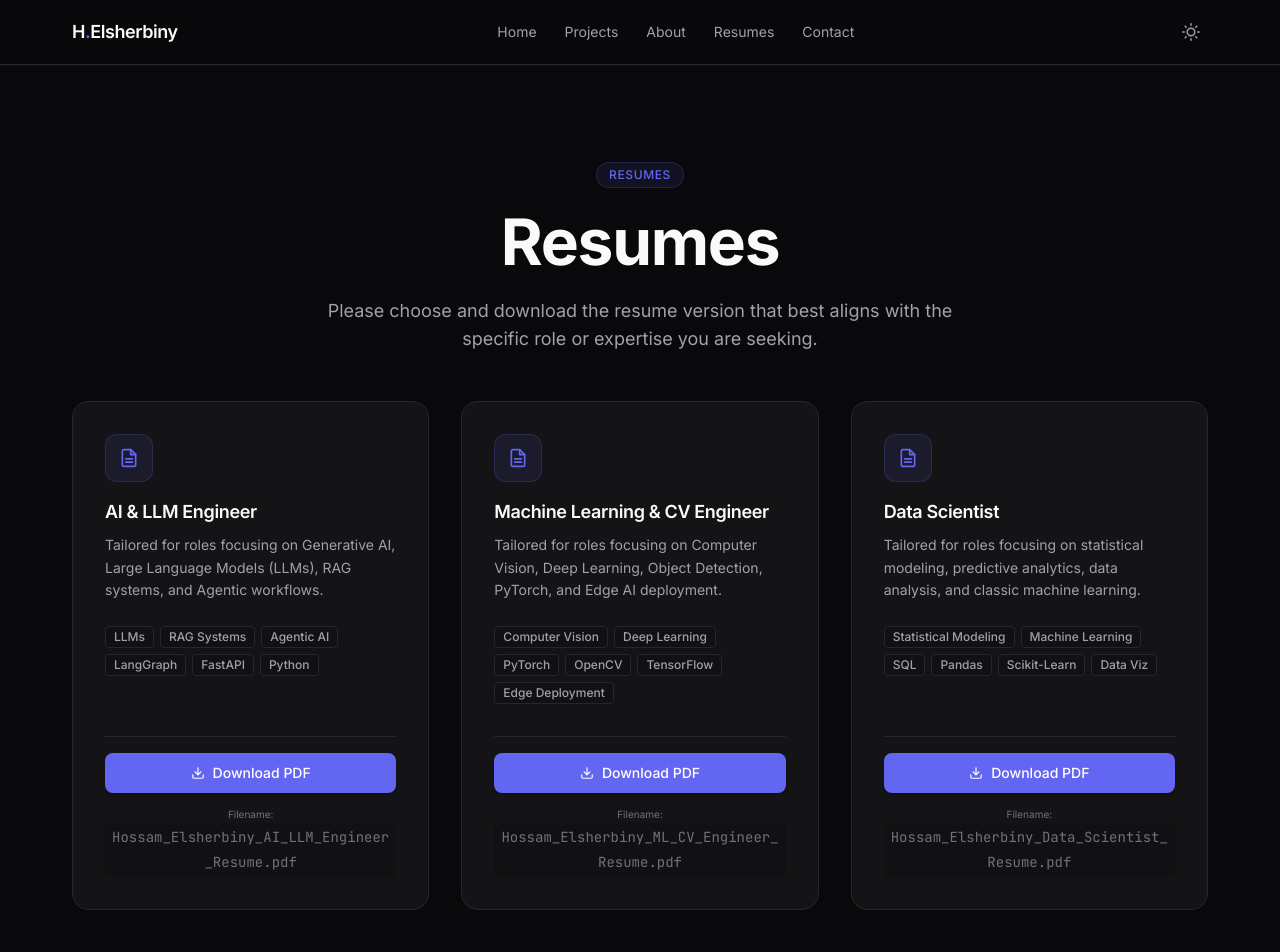
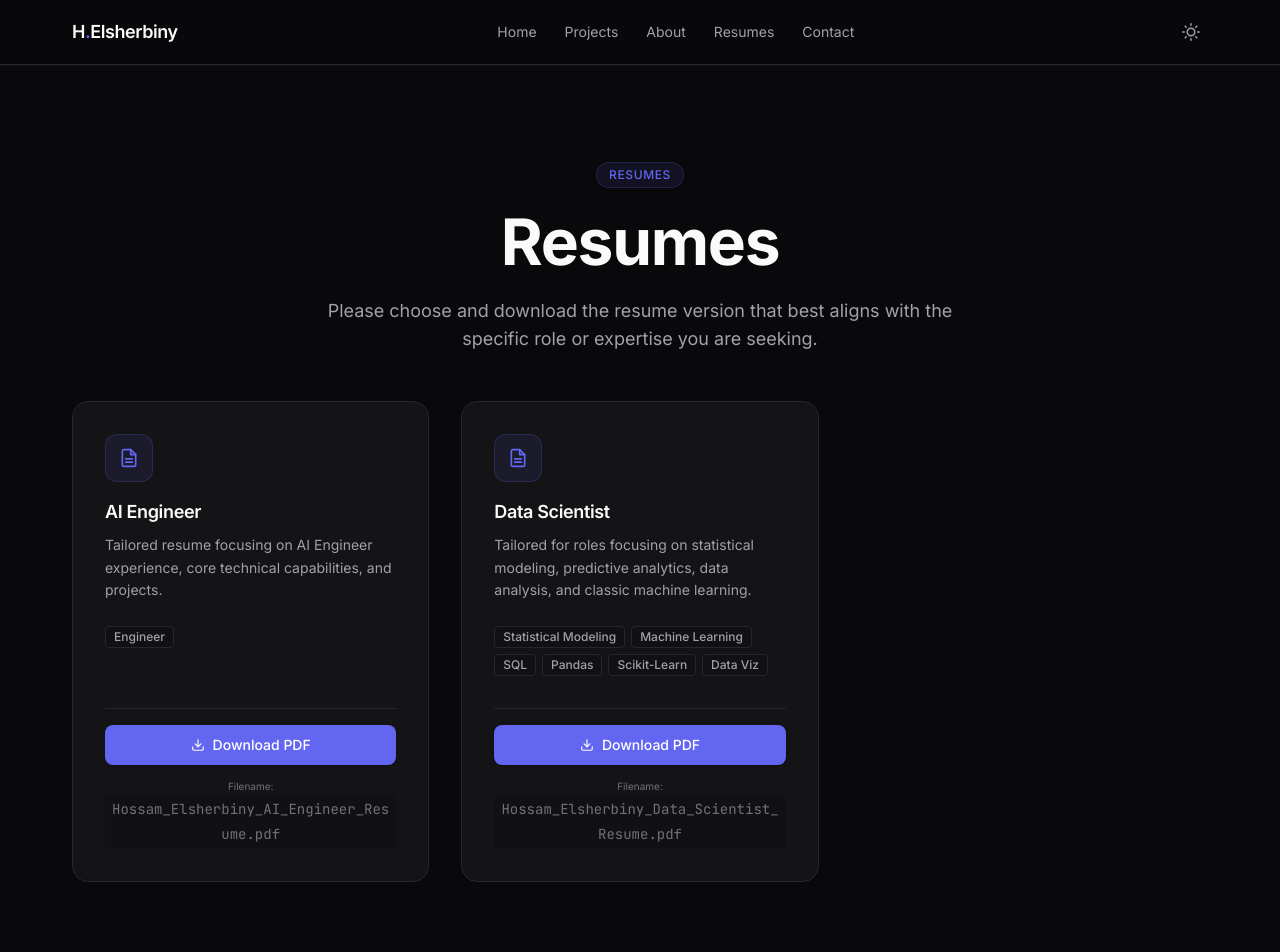
Before and after one commit to H-Elsherbiny/portfolio, a Next.js app: page /resumes in a window 1280 px wide. Shown: the top 952 px of the page. Built offline with nearby package versions, Linux system fonts and the light colour scheme.

Commit message:
feat: make resumes page dynamic based on public/resumes directory content and remove instructions banner

```diff
--- a/app/resumes/page.tsx
+++ b/app/resumes/page.tsx
@@ -1,4 +1,6 @@
 import type { Metadata } from "next";
+import fs from "fs";
+import path from "path";
 import Button from "@/components/ui/Button";
 import Card from "@/components/ui/Card";
 
@@ -8,31 +10,145 @@ export const metadata: Metadata = {
     "Download Hossam Elsherbiny's targeted resumes tailored for AI Engineering, Machine Learning, and Data Science roles.",
 };
 
-const resumesList = [
-  {
-    role: "AI & LLM Engineer",
+const PREDEFINED_ROLES: Record<string, { description: string; skills: string[] }> = {
+  "AI & LLM Engineer": {
     description: "Tailored for roles focusing on Generative AI, Large Language Models (LLMs), RAG systems, and Agentic workflows.",
     skills: ["LLMs", "RAG Systems", "Agentic AI", "LangGraph", "FastAPI", "Python"],
-    pdfUrl: "/resumes/Hossam_Elsherbiny_AI_LLM_Engineer_Resume.pdf",
-    filename: "Hossam_Elsherbiny_AI_LLM_Engineer_Resume.pdf",
   },
-  {
-    role: "Machine Learning & CV Engineer",
+  "Machine Learning & CV Engineer": {
     description: "Tailored for roles focusing on Computer Vision, Deep Learning, Object Detection, PyTorch, and Edge AI deployment.",
     skills: ["Computer Vision", "Deep Learning", "PyTorch", "OpenCV", "TensorFlow", "Edge Deployment"],
-    pdfUrl: "/resumes/Hossam_Elsherbiny_ML_CV_Engineer_Resume.pdf",
-    filename: "Hossam_Elsherbiny_ML_CV_Engineer_Resume.pdf",
   },
-  {
-    role: "Data Scientist",
+  "Data Scientist": {
     description: "Tailored for roles focusing on statistical modeling, predictive analytics, data analysis, and classic machine learning.",
     skills: ["Statistical Modeling", "Machine Learning", "SQL", "Pandas", "Scikit-Learn", "Data Viz"],
-    pdfUrl: "/resumes/Hossam_Elsherbiny_Data_Scientist_Resume.pdf",
-    filename: "Hossam_Elsherbiny_Data_Scientist_Resume.pdf",
   },
-];
+};
+
+function parseResumeFile(filename: string) {
+  // Try to parse "Hossam_Elsherbiny_{Job_Title}_Resume.pdf"
+  let role = "";
+  const match = filename.match(/^Hossam_Elsherbiny_(.+)_Resume\.pdf$/i);
+  if (match) {
+    role = match[1].replace(/_/g, " ");
+  } else {
+    // Fallback: e.g. "software-engineer.pdf"
+    role = filename.replace(/\.pdf$/i, "").replace(/[_-]/g, " ");
+  }
+
+  // Normalization maps
+  role = role.replace(/\bAI LLM\b/i, "AI & LLM");
+  role = role.replace(/\bML CV\b/i, "Machine Learning & CV");
+  role = role.replace(/\bML\b/i, "Machine Learning");
+  role = role.replace(/\bCV\b/i, "Computer Vision");
+
+  // Title Case
+  role = role
+    .split(" ")
+    .map((w) => w.charAt(0).toUpperCase() + w.slice(1))
+    .join(" ");
+
+  return role;
+}
+
+function getRoleDetails(role: string) {
+  const matchedKey = Object.keys(PREDEFINED_ROLES).find(
+    (key) =>
+      key.toLowerCase() === role.toLowerCase() ||
+      role.toLowerCase().includes(key.toLowerCase()) ||
+      key.toLowerCase().includes(role.toLowerCase())
+  );
+
+  if (matchedKey) {
+    return PREDEFINED_ROLES[matchedKey];
+  }
+
+  return {
+    description: `Tailored resume focusing on ${role} experience, core technical capabilities, and projects.`,
+    skills: role
+      .split("&")
+      .flatMap((s) => s.split(" "))
+      .map((s) => s.trim())
+      .filter((s) => s.length > 2)
+      .slice(0, 6),
+  };
+}
 
 export default function ResumesPage() {
+  const resumesDir = path.join(process.cwd(), "public", "resumes");
+  let resumesList: Array<{
+    role: string;
+    description: string;
+    skills: string[];
+    pdfUrl: string;
+    filename: string;
+  }> = [];
+
+  try {
+    if (fs.existsSync(resumesDir)) {
+      const files = fs.readdirSync(resumesDir).filter((file) => file.toLowerCase().endsWith(".pdf"));
+
+      resumesList = files.map((file) => {
+        const role = parseResumeFile(file);
+        const details = getRoleDetails(role);
+        return {
+          role,
+          description: details.description,
+          skills: details.skills,
+          pdfUrl: `/resumes/${file}`,
+          filename: file,
+        };
+      });
+    } else {
+      fs.mkdirSync(resumesDir, { recursive: true });
+    }
+  } catch (error) {
+    console.error("Error reading resumes directory:", error);
+  }
+
+  if (resumesList.length === 0) {
+    return (
+      <div className="section-container section-spacing">
+        <div className="max-w-4xl mx-auto text-center mb-12">
+          <span className="inline-block mb-4 px-3 py-1 text-xs font-medium rounded-full bg-accent-muted text-accent border border-accent/20 uppercase tracking-wider">
+            Resumes
+          </span>
+          <h1 className="text-text-primary">Resumes</h1>
+          <p className="text-text-secondary mt-4 text-lg max-w-2xl mx-auto">
+            Please check back soon or contact me directly to request a copy of my resume.
+          </p>
+        </div>
+        <div className="max-w-md mx-auto glass-card p-8 text-center space-y-6 animate-fade-in">
+          <div className="w-16 h-16 rounded-xl bg-accent-muted border border-accent/20 flex items-center justify-center mx-auto">
+            <svg
+              width="24"
+              height="24"
+              viewBox="0 0 24 24"
+              fill="none"
+              stroke="currentColor"
+              strokeWidth="2"
+              strokeLinecap="round"
+              strokeLinejoin="round"
+              className="text-accent"
+            >
+              <rect width="20" height="16" x="2" y="4" rx="2" />
+              <path d="m22 7-8.97 5.7a1.94 1.94 0 0 1-2.06 0L2 7" />
+            </svg>
+          </div>
+          <div>
+            <h3 className="text-lg font-semibold text-text-primary">Request Resume</h3>
+            <p className="text-sm text-text-secondary mt-2">
+              No customized resumes are currently published. Feel free to reach out directly.
+            </p>
+          </div>
+          <Button href="mailto:hossam.elsherbiny95@gmail.com" variant="primary" className="w-full justify-center">
+            Email Me
+          </Button>
+        </div>
+      </div>
+    );
+  }
+
   return (
     <div className="section-container section-spacing">
       <div className="max-w-4xl mx-auto text-center mb-12">
@@ -122,11 +238,6 @@ export default function ResumesPage() {
           </Card>
         ))}
       </div>
-
-      <div className="max-w-xl mx-auto mt-16 text-center text-xs text-text-tertiary bg-bg-secondary/50 p-4 rounded-xl border border-border">
-        💡 Note: Please place your customized PDF files in your project's{" "}
-        <code className="bg-bg-secondary px-1.5 py-0.5 rounded text-accent">public/resumes/</code> folder with the names listed above to make them downloadable.
-      </div>
     </div>
   );
 }
```
Also changed, not shown: 1 other file (tests, documents, lock files or other folders).
